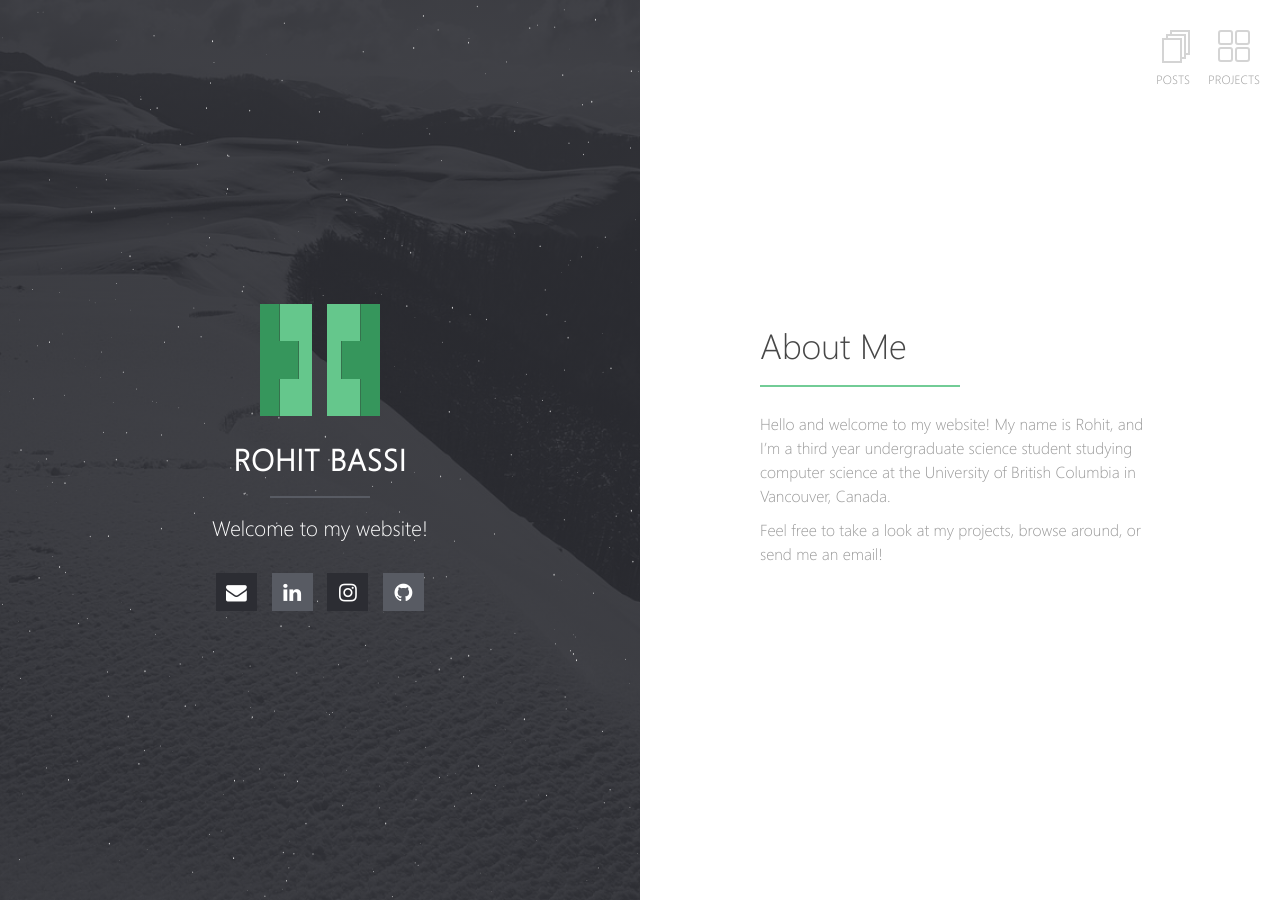
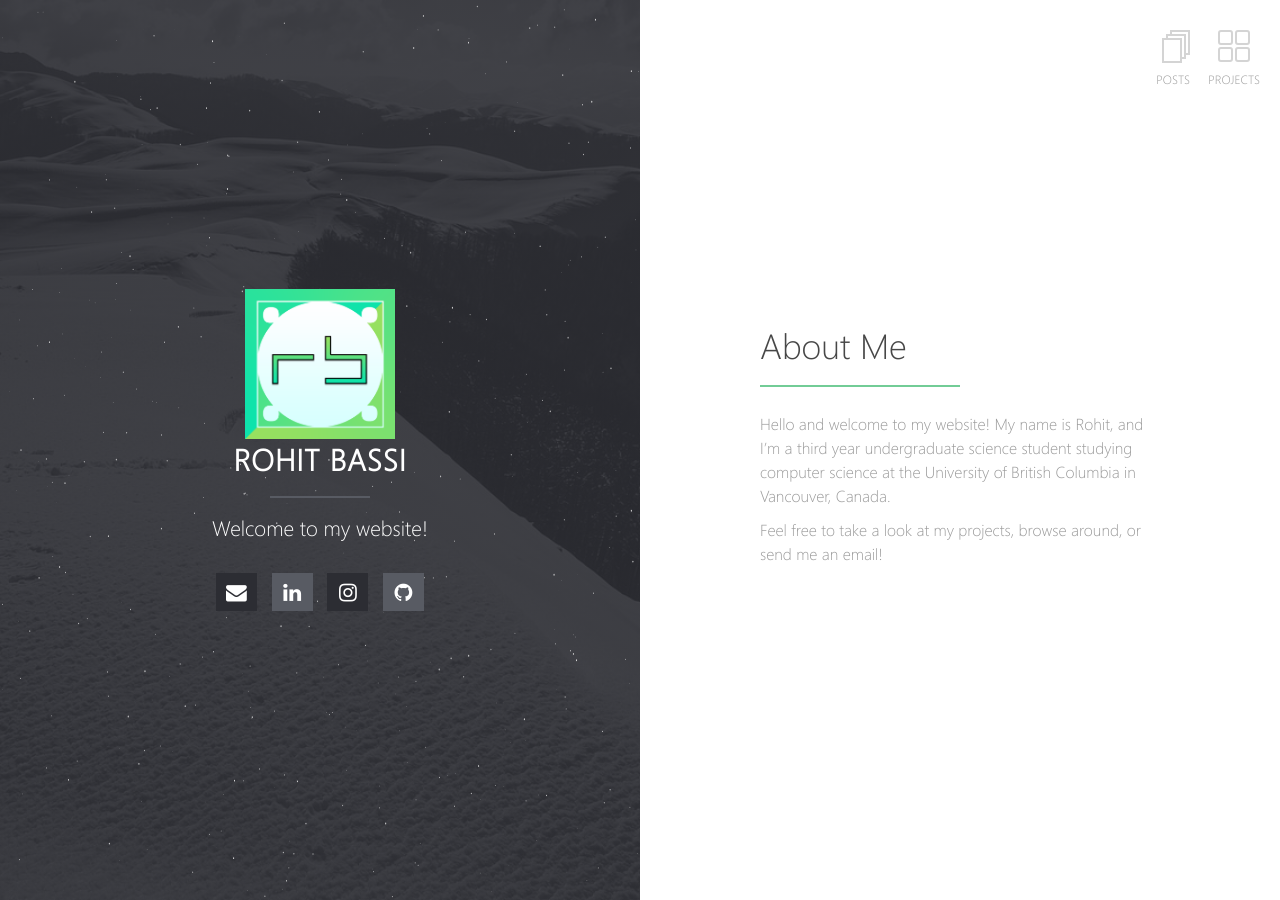
Before and after one commit to r-bassi/r-bassi.github.io, a Jekyll site: the page built from index.md, in a window 1280 px wide. Built offline with Jekyll 4.4.1, drawn with Linux system fonts in a browser that asks for light colours; our own code applies the rules of GitHub Pages for plain Markdown files.

Commit message:
added logo

```diff
--- a/_config.yml
+++ b/_config.yml
@@ -2,7 +2,7 @@
 title: Rohit Bassi
 description: Welcome to my website!
 url: https://r-bassi.github.io
-logo: halve.png                                       # Site logo
+logo: logo.png                                       # Site logo
 locale: en_US
 
 # Left Block Images
```
Also changed, not shown: images/halve-small.png (deleted), images/halve.png (deleted), images/logo.png (added), 2 other files.
